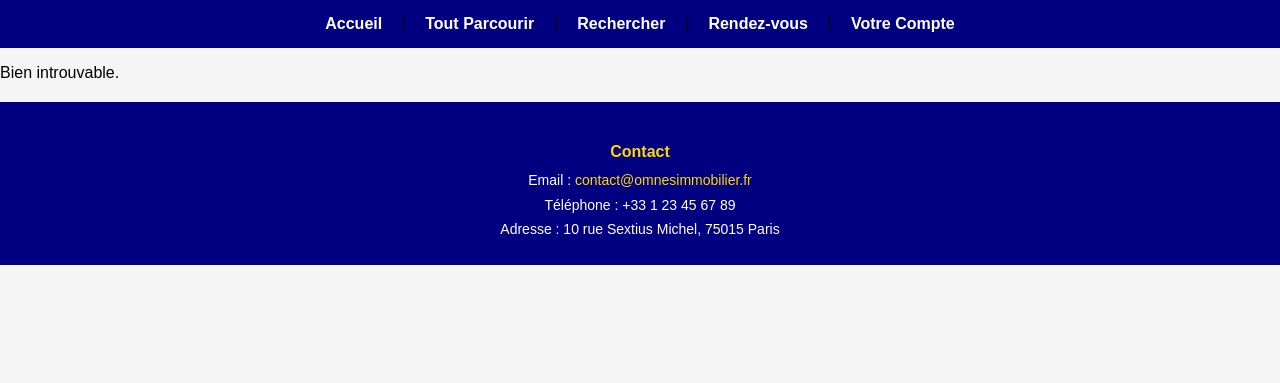
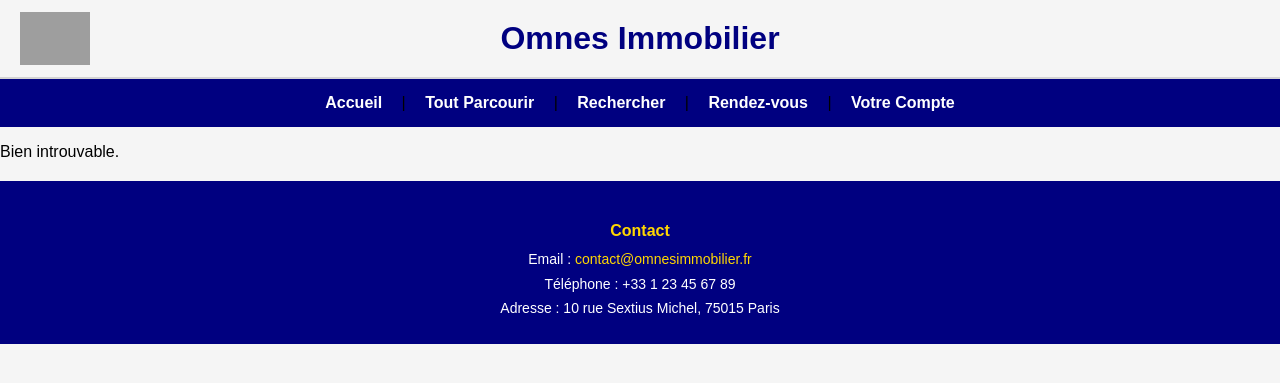
Before and after one commit to paulhenrycte/ECE-WEB-DYNAMIQUE-INGE2-TD12-GRP3, a PHP site: page /bien.php in a window 1280 px wide. Shown: the top 383 px of the page. Run offline with PHP 8.4, Linux system fonts and the light colour scheme; data comes from the database, SQL or seed files in the repository; grey boxes are pictures that could not be loaded.

Commit message:
Update navigation.php

```diff
--- a/navigation.php
+++ b/navigation.php
@@ -1,3 +1,10 @@
+<div id="header">
+    <div class="header-container">
+        <img src="images/OmnesImmobilier-logo.png" alt="Logo Omnes Immobilier" class="logo">
+        <h1>Omnes Immobilier</h1>
+    </div>
+</div>
+
 <nav>
     <a href="accueil.php">Accueil</a> |
     <a href="tout_parcourir.php">Tout Parcourir</a> |
```
